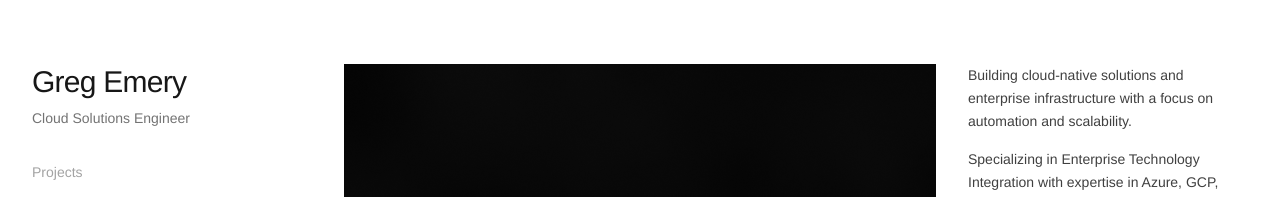
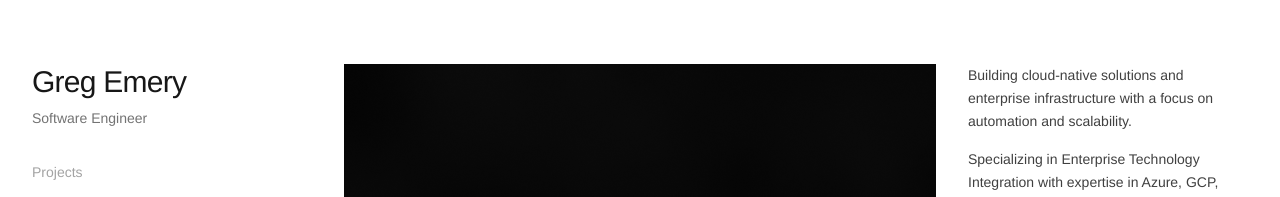
Before and after one commit to mochienterprises/portfolio, a React (Vite) app: page / in a window 1280 px wide. Shown: the top 197 px of the page. Built offline with nearby package versions, Linux system fonts and the light colour scheme.

Commit message:
Updated Home Page

```diff
--- a/src/components/Sidebar.jsx
+++ b/src/components/Sidebar.jsx
@@ -19,7 +19,7 @@ const Sidebar = ({ currentView, setCurrentView }) => {
               Greg Emery
             </h1>
             <p className="text-sm text-neutral-500 dark:text-neutral-400 font-light">
-              Cloud Solutions Engineer
+              Software Engineer
             </p>
           </button>
         </div>
```
